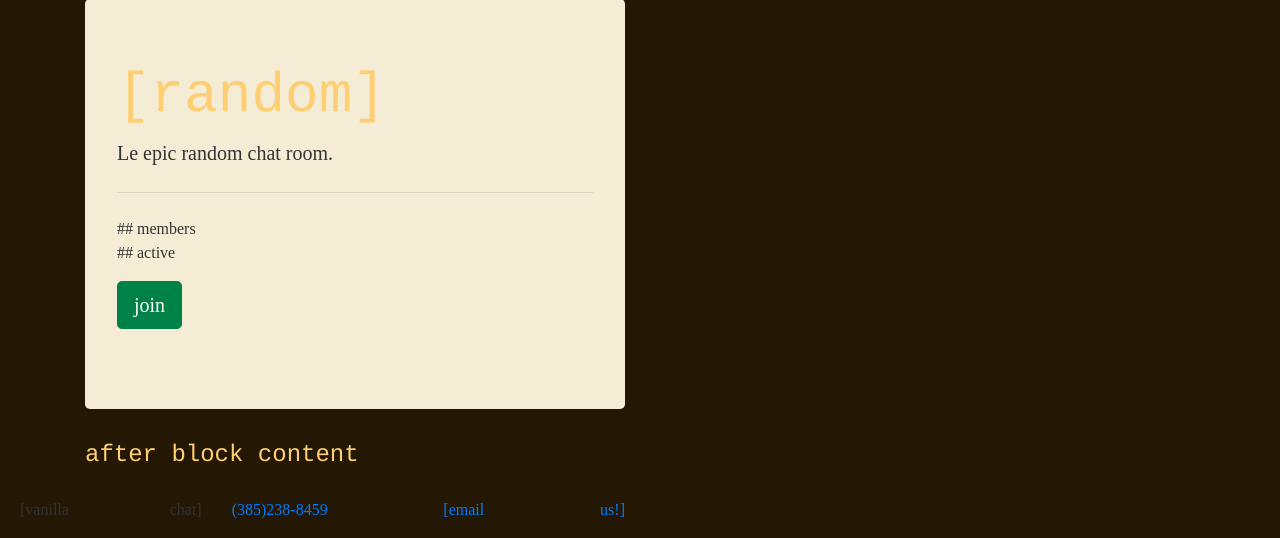
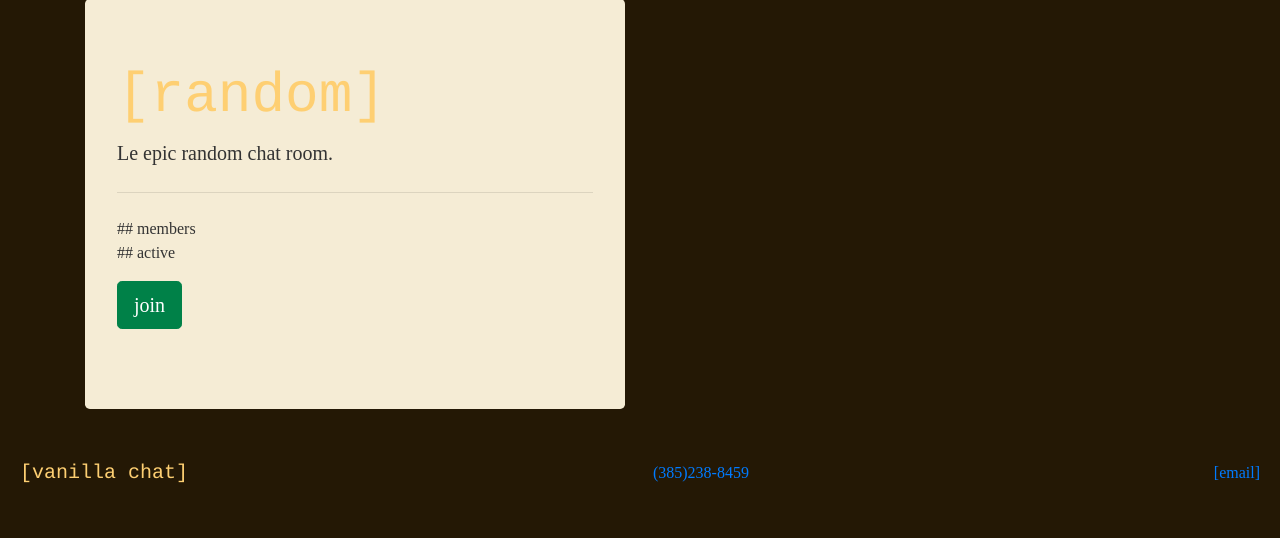
Before and after one commit to unwosu6/Vanilla-Chat-App, a Python web app: template templates/home.html in a window 1280 px wide. Shown: the part 595-1133 px from the top of the page. After the commit the page ends 1078 px from the top, so only its background shows below. Run offline with Jinja, Linux system fonts and the light colour scheme; the template is opened without the code that fills it, so the values that code supplies are empty; some libraries are stand-ins or nearby versions.

Commit message:
update layout.html with profile-backend2

```diff
--- a/templates/layout.html
+++ b/templates/layout.html
@@ -4,6 +4,7 @@
     <!-- Required meta tags -->
         <meta charset="utf-8">
         <meta name="viewport" content="width=device-width, initial-scale=1">
+
         <!-- Bootstrap CSS -->
         <link rel="stylesheet" href="https://maxcdn.bootstrapcdn.com/bootstrap/4.0.0/css/bootstrap.min.css" integrity="sha384-Gn5384xqQ1aoWXA+058RXPxPg6fy4IWvTNh0E263XmFcJlSAwiGgFAW/dAiS6JXm" crossorigin="anonymous">
         <link rel="stylesheet" type="text/css" href="{{ url_for('static', filename='main.css') }}">
@@ -14,6 +15,7 @@
         <script src="https://cdnjs.cloudflare.com/ajax/libs/popper.js/1.12.9/umd/popper.min.js" integrity="sha384-ApNbgh9B+Y1QKtv3Rn7W3mgPxhU9K/ScQsAP7hUibX39j7fakFPskvXusvfa0b4Q" crossorigin="anonymous"></script>
         <script src="https://maxcdn.bootstrapcdn.com/bootstrap/4.0.0/js/bootstrap.min.js" integrity="sha384-JZR6Spejh4U02d8jOt6vLEHfe/JQGiRRSQQxSfFWpi1MquVdAyjUar5+76PVCmYl" crossorigin="anonymous"></script>
         <script src="../static/profile.js"></script>
+        <script src="../static/chat.js"></script>
     </head>
     <body>
       <header class="site-header">
@@ -55,25 +57,19 @@
               {% endif %}
             {% endwith %}
             {% block content %}{% endblock %}
-              <h4>after block content</h4>
           </div>
         </div>
       </main>
       {% block chats %} {% endblock%}
-
       <footer>
-          <div class="row">
-              <div class="col-md-2">
-                  <p>[vanilla chat]</p>
-              </div>
-              <div class="col-md-2">
-                  <a href="tel:3852388459">(385)238-8459</a>
-              </div>
-              <div class="col-md-2">
-                  <a href="mailto:vanilla@gmail.com">[email us!]</a>
-              </div>
+<!--           <div class="row" style="justify-content: space-between;"> -->
+             <div class="vanillaContainer">
+                        <h5>[vanilla chat]</h5>
           </div>
-
+          <a href="tel:3852388459">(385)238-8459</a>
+          <a href="mailto:vanilla@gmail.com">[email]</a>
+<!--            test-->
+<!--           </div> -->
       </footer>
     </body>
 
```
